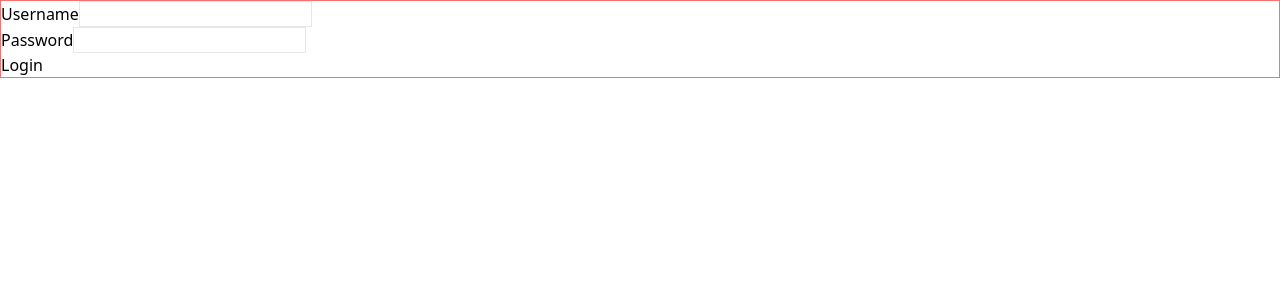
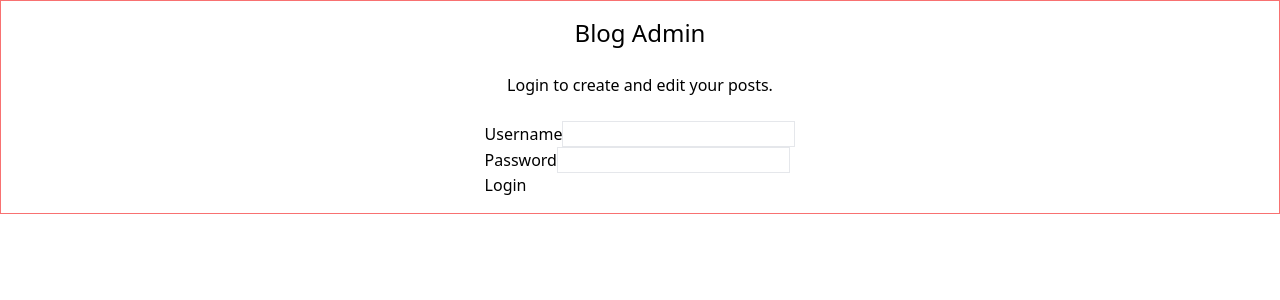
Before and after one commit to ken-ux/blog-admin, a React (Vite) app: page / in a window 1280 px wide. Shown: the top 300 px of the page. Built offline with nearby package versions, Linux system fonts and the light colour scheme; no server answers.

Commit message:
Add heading

```diff
--- a/src/App.tsx
+++ b/src/App.tsx
@@ -2,7 +2,9 @@ import LoginForm from "./components/LoginForm";
 
 function App() {
   return (
-    <div className="border border-red-400">
+    <div className="border border-red-400 flex flex-col items-center gap-6 p-4">
+      <h1 className="text-2xl">Blog Admin</h1>
+      <p>Login to create and edit your posts.</p>
       <LoginForm />
     </div>
   );
```
